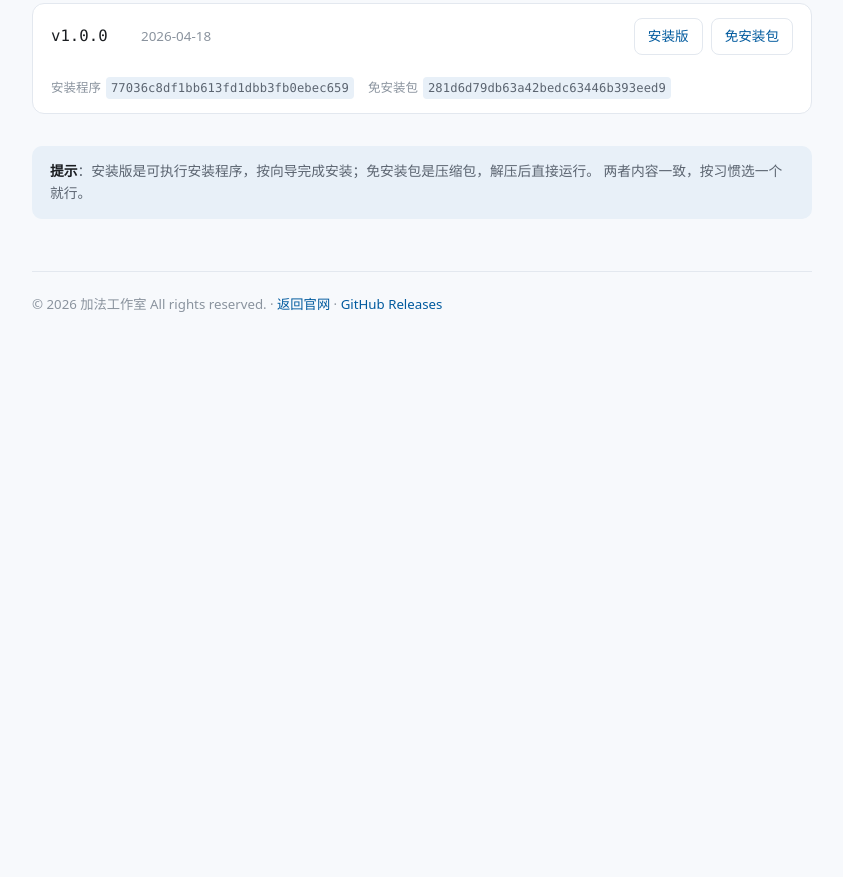
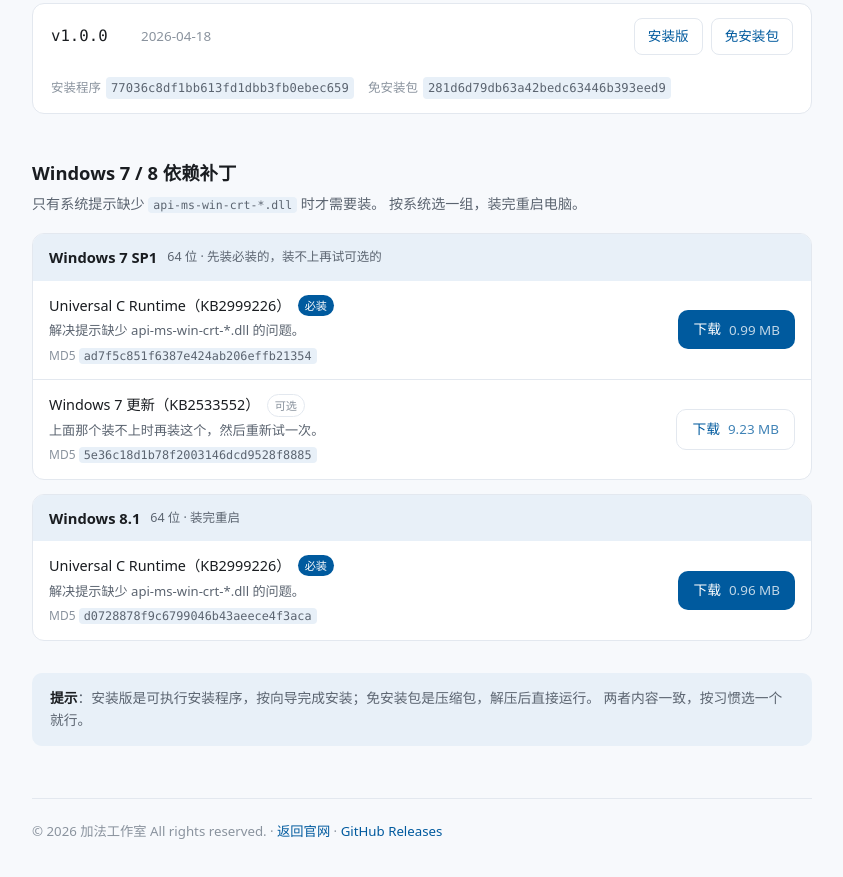
Before and after one commit to z-92jf/SFW-Web-download, a plain HTML site: page index.html in a window 1280 px wide. Shown: the part 1079-1956 px from the top of the page, without its empty margins (218-1061 px from the left). Before the commit the page ends 1467 px from the top, so only its background shows below. Drawn offline with Linux system fonts and the light colour scheme.

Commit message:
补丁下载

```diff
--- a/index.html
+++ b/index.html
@@ -119,6 +119,43 @@
 		user-select:all;
 	}
 
+	/* ---------- 系统依赖补丁 ---------- */
+	.deps{margin:44px 0 0}
+	.deps h2{margin:0 0 4px;font-size:1.15rem}
+	.deps .note{margin:0 0 18px;font-size:0.88rem;color:var(--muted)}
+	.deps .note code{
+		padding:1px 5px;border-radius:4px;background:var(--brand-soft);
+		font-family:ui-monospace,Consolas,monospace;font-size:0.82em;
+	}
+	.dep-group{border:1px solid var(--border);border-radius:12px;overflow:hidden;background:var(--card)}
+	.dep-group + .dep-group{margin-top:14px}
+	.dep-group-head{
+		display:flex;align-items:center;gap:10px;flex-wrap:wrap;
+		padding:11px 16px;background:var(--brand-soft);
+	}
+	.dep-os{font-weight:600;font-size:0.92rem}
+	.dep-hint{font-size:0.78rem;color:var(--muted)}
+	.dep-list{margin:0;padding:0;list-style:none}
+	.dep-item{
+		display:flex;align-items:center;justify-content:space-between;
+		gap:16px;padding:13px 16px;
+	}
+	.dep-item + .dep-item{border-top:1px solid var(--border)}
+	.dep-main{display:flex;flex-direction:column;gap:3px;min-width:0}
+	.dep-top{display:flex;align-items:center;gap:7px;flex-wrap:wrap}
+	.dep-label{font-size:0.9rem;font-weight:500}
+	.dep-tag{font-size:0.7rem;padding:1px 7px;border-radius:999px;font-weight:500;line-height:1.7}
+	.dep-tag.req{background:var(--brand);color:#fff}
+	.dep-tag.opt{border:1px solid var(--border);color:var(--faint)}
+	.dep-desc{font-size:0.82rem;line-height:1.55;color:var(--muted)}
+	.dep-md5{font-size:0.75rem;color:var(--faint);margin-top:2px}
+	.dep-md5 code{
+		font-family:ui-monospace,Consolas,monospace;font-size:0.74rem;
+		padding:1px 5px;border-radius:4px;background:var(--brand-soft);
+		color:var(--muted);word-break:break-all;user-select:all;
+	}
+	.dep-item .btn{flex-shrink:0;padding:8px 15px;font-size:0.86rem}
+
 	/* ---------- 提示与页脚 ---------- */
 	.tip{
 		margin:32px 0 0;padding:14px 18px;
@@ -147,6 +184,9 @@
 		/* .md5line 用的是 flex-basis:100%（横向占满），
 		   在 column 容器里 basis 变成「高度」，必须重置回 auto */
 		.md5line{flex-basis:auto;width:100%}
+		/* 依赖项：文件名比版本号长，窄屏把按钮挪到文字下面 */
+		.dep-item{flex-direction:column;align-items:stretch;gap:10px}
+		.dep-item .btn{width:100%;justify-content:center}
 	}
 </style>
 </head>
@@ -165,6 +205,65 @@
 	<div id="app">
 		<p class="note">正在读取版本列表…</p>
 	</div>
+
+	<section class="deps">
+		<h2>Windows 7 / 8 依赖补丁</h2>
+		<p class="note">
+			只有系统提示缺少 <code>api-ms-win-crt-*.dll</code> 时才需要装。
+			按系统选一组，装完重启电脑。
+		</p>
+
+		<div class="dep-group">
+			<div class="dep-group-head">
+				<span class="dep-os">Windows 7 SP1</span>
+				<span class="dep-hint">64 位 · 先装必装的，装不上再试可选的</span>
+			</div>
+			<ul class="dep-list">
+				<li class="dep-item">
+					<div class="dep-main">
+						<div class="dep-top">
+							<span class="dep-label">Universal C Runtime（KB2999226）</span>
+							<span class="dep-tag req">必装</span>
+						</div>
+						<span class="dep-desc">解决提示缺少 api-ms-win-crt-*.dll 的问题。</span>
+						<span class="dep-md5">MD5 <code>ad7f5c851f6387e424ab206effb21354</code></span>
+					</div>
+					<a class="btn" href="Windows6.1-KB2999226-x64.msu">下载<span class="sz">0.99 MB</span></a>
+				</li>
+				<li class="dep-item">
+					<div class="dep-main">
+						<div class="dep-top">
+							<span class="dep-label">Windows 7 更新（KB2533552）</span>
+							<span class="dep-tag opt">可选</span>
+						</div>
+						<span class="dep-desc">上面那个装不上时再装这个，然后重新试一次。</span>
+						<span class="dep-md5">MD5 <code>5e36c18d1b78f2003146dcd9528f8885</code></span>
+					</div>
+					<a class="btn alt" href="Windows6.1-KB2533552-x64.msu">下载<span class="sz">9.23 MB</span></a>
+				</li>
+			</ul>
+		</div>
+
+		<div class="dep-group">
+			<div class="dep-group-head">
+				<span class="dep-os">Windows 8.1</span>
+				<span class="dep-hint">64 位 · 装完重启</span>
+			</div>
+			<ul class="dep-list">
+				<li class="dep-item">
+					<div class="dep-main">
+						<div class="dep-top">
+							<span class="dep-label">Universal C Runtime（KB2999226）</span>
+							<span class="dep-tag req">必装</span>
+						</div>
+						<span class="dep-desc">解决提示缺少 api-ms-win-crt-*.dll 的问题。</span>
+						<span class="dep-md5">MD5 <code>d0728878f9c6799046b43aeece4f3aca</code></span>
+					</div>
+					<a class="btn" href="Windows8.1-KB2999226-x64.msu">下载<span class="sz">0.96 MB</span></a>
+				</li>
+			</ul>
+		</div>
+	</section>
 
 	<p class="tip">
 		<strong>提示</strong>：安装版是可执行安装程序，按向导完成安装；免安装包是压缩包，解压后直接运行。
--- a/versions.json
+++ b/versions.json
@@ -1,6 +1,44 @@
 {
-	"updated": "2026-11-20",
+	"updated": "2026-11-22",
 	"site": "https://sfw.us.ci",
+	"dependencies": [
+		{
+			"os": "Windows 7 SP1",
+			"note": "需要 64 位系统。先装必装的那个，装不上再试可选的，装完重启。",
+			"files": [
+				{
+					"label": "Universal C Runtime（KB2999226）",
+					"file": "Windows6.1-KB2999226-x64.msu",
+					"size": "0.99 MB",
+					"md5": "ad7f5c851f6387e424ab206effb21354",
+					"required": true,
+					"desc": "解决提示缺少 api-ms-win-crt-*.dll 的问题。"
+				},
+				{
+					"label": "Windows 7 更新（KB2533552）",
+					"file": "Windows6.1-KB2533552-x64.msu",
+					"size": "9.23 MB",
+					"md5": "5e36c18d1b78f2003146dcd9528f8885",
+					"required": false,
+					"desc": "上面那个装不上时再装这个，然后重新试一次。"
+				}
+			]
+		},
+		{
+			"os": "Windows 8.1",
+			"note": "需要 64 位系统。装完重启。",
+			"files": [
+				{
+					"label": "Universal C Runtime（KB2999226）",
+					"file": "Windows8.1-KB2999226-x64.msu",
+					"size": "0.96 MB",
+					"md5": "d0728878f9c6799046b43aeece4f3aca",
+					"required": true,
+					"desc": "解决提示缺少 api-ms-win-crt-*.dll 的问题。"
+				}
+			]
+		}
+	],
 	"versions": [
 		{
 			"version": "1.1.3",
```
Also changed, not shown: 4 other files.
